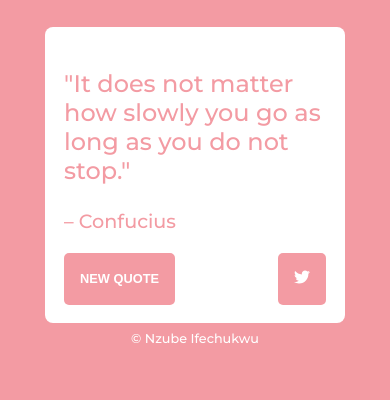
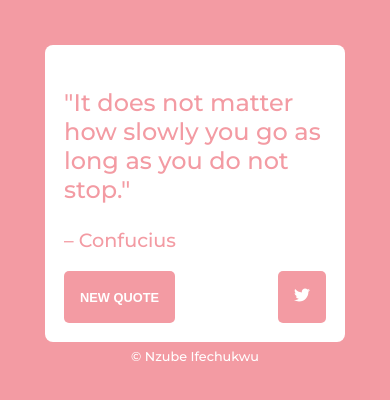
Before and after one commit to nzubeifechukwu/quote-generator, a React (Vite) app: page / in a window 390 px wide. Shown: the top 400 px of the page. Built offline with nearby package versions, Linux system fonts and the light colour scheme.

Commit message:
Change quote-box padding for mobile view

```diff
--- a/src/index.css
+++ b/src/index.css
@@ -22,7 +22,7 @@ body {
 
 .quote-box {
   width: 80%;
-  margin: 5% 5% 2%;
+  margin: 10% 5% 2%;
   padding: 5%;
   border-radius: 0.5rem;
   background-color: white;
@@ -79,6 +79,10 @@ footer a {
 }
 
 @media (min-width: 650px) {
+  .quote-box {
+    margin-top: 5%;
+  }
+
   .text {
     font-size: 2.5rem;
   }
```
